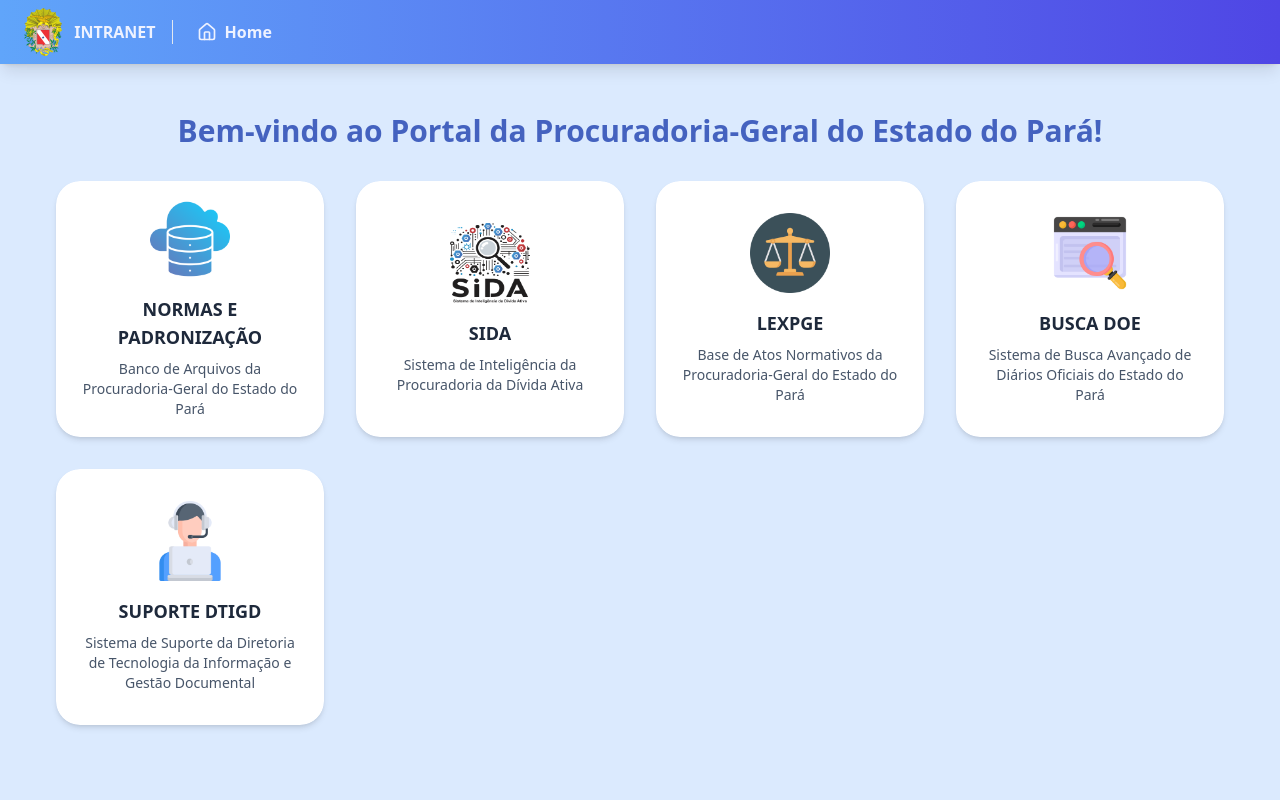
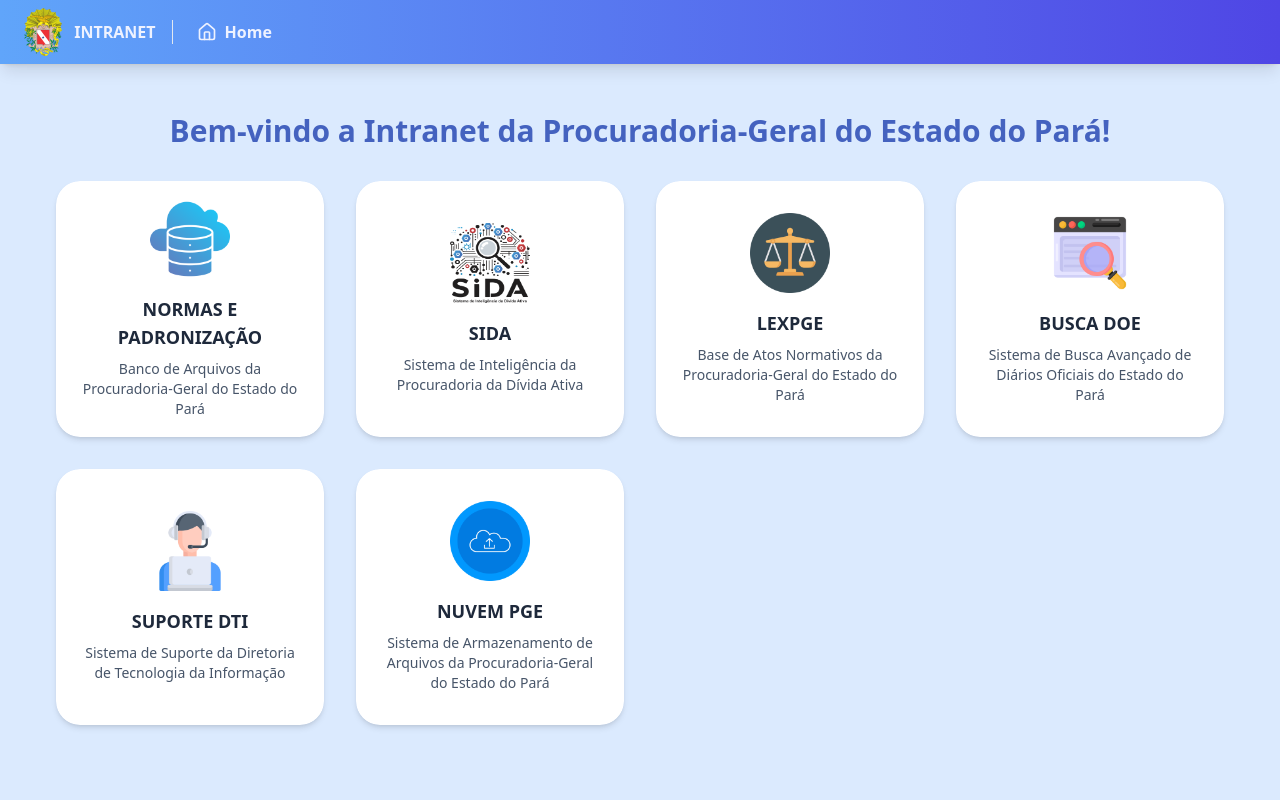
Before and after one commit to anderson-pontes/portal, a React (Vite) app: page / in a window 1280 px wide. Shown: the top 800 px of the page. Built offline with nearby package versions, Linux system fonts and the light colour scheme; no server answers.

Commit message:
add nuvem pge

```diff
--- a/src/pages/app/Home.tsx
+++ b/src/pages/app/Home.tsx
@@ -4,6 +4,7 @@ import imgSida from "@/assets/logosida.png";
 import imgLexPge from "@/assets/pcon.png";
 import imgBuscaDoe from "@/assets/busca.png";
 import imgSuporteDtigd from "@/assets/suporte.png";
+import imgNuvem from "@/assets/nuvem.png";
 import { Link } from "react-router-dom";
 import { Button } from '@/components/ui/button';
 import { Eye } from 'lucide-react';
@@ -35,10 +36,16 @@ export function Home() {
             externalLink: "http://buscadoe.pge.pa.gov.br/",
         },
         {
-            title: "SUPORTE DTIGD",
-            description: "Sistema de Suporte da Diretoria de Tecnologia da Informação e Gestão Documental",
+            title: "SUPORTE DTI",
+            description: "Sistema de Suporte da Diretoria de Tecnologia da Informação",
             image: imgSuporteDtigd,
             externalLink: "http://suportedti.pge.pa.gov.br/",
+        },
+        {
+            title: "NUVEM PGE",
+            description: "Sistema de Armazenamento de Arquivos da Procuradoria-Geral do Estado do Pará",
+            image: imgNuvem,
+            externalLink: "http://10.96.20.17/",
         },
     ];
 
@@ -47,7 +54,7 @@ export function Home() {
             <Helmet title="Home" />
             <div className="p-6 min-h-screen">
                 <h1 className="text-3xl text-blue-800/80 font-bold mb-8 text-center">
-                    Bem-vindo ao Portal da Procuradoria-Geral do Estado do Pará!
+                    Bem-vindo a Intranet da Procuradoria-Geral do Estado do Pará!
                 </h1>
 
                 <div className="grid grid-cols-1 sm:grid-cols-2 md:grid-cols-3 lg:grid-cols-4 gap-8">
--- a/src/pages/app/HomeBancoPareceres.tsx
+++ b/src/pages/app/HomeBancoPareceres.tsx
@@ -43,7 +43,7 @@ export function HomeBancoPareceres() {
 
 
                 <h1 className="text-3xl text-blue-800/80 font-bold mb-8 text-center">
-                    Bem-vindo ao Banco de Dados de Pareceres da PGE-PA!
+                    Bem-vindo ao Banco de Normas e Padronização da Procuradoria-Geral do Estado!
                 </h1>
 
 
```
Also changed, not shown: src/assets/nuvem.png (added).
